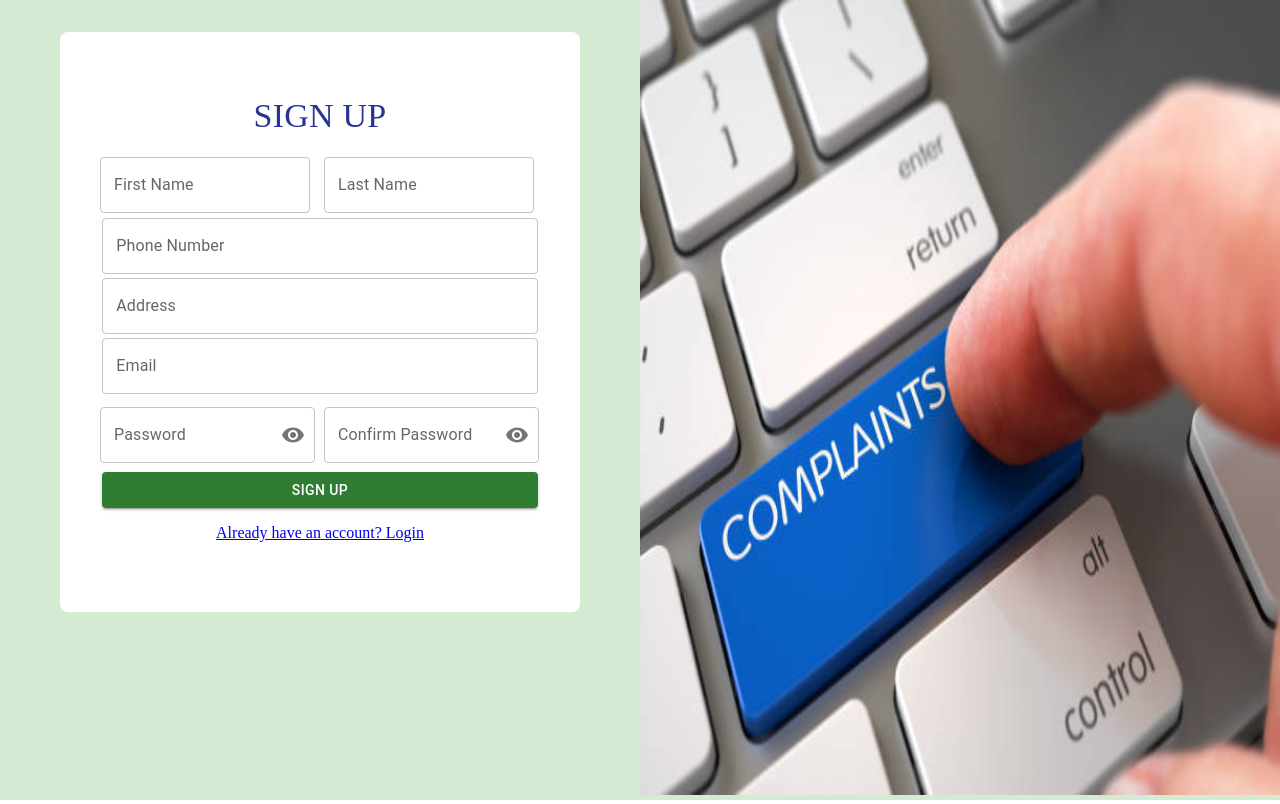
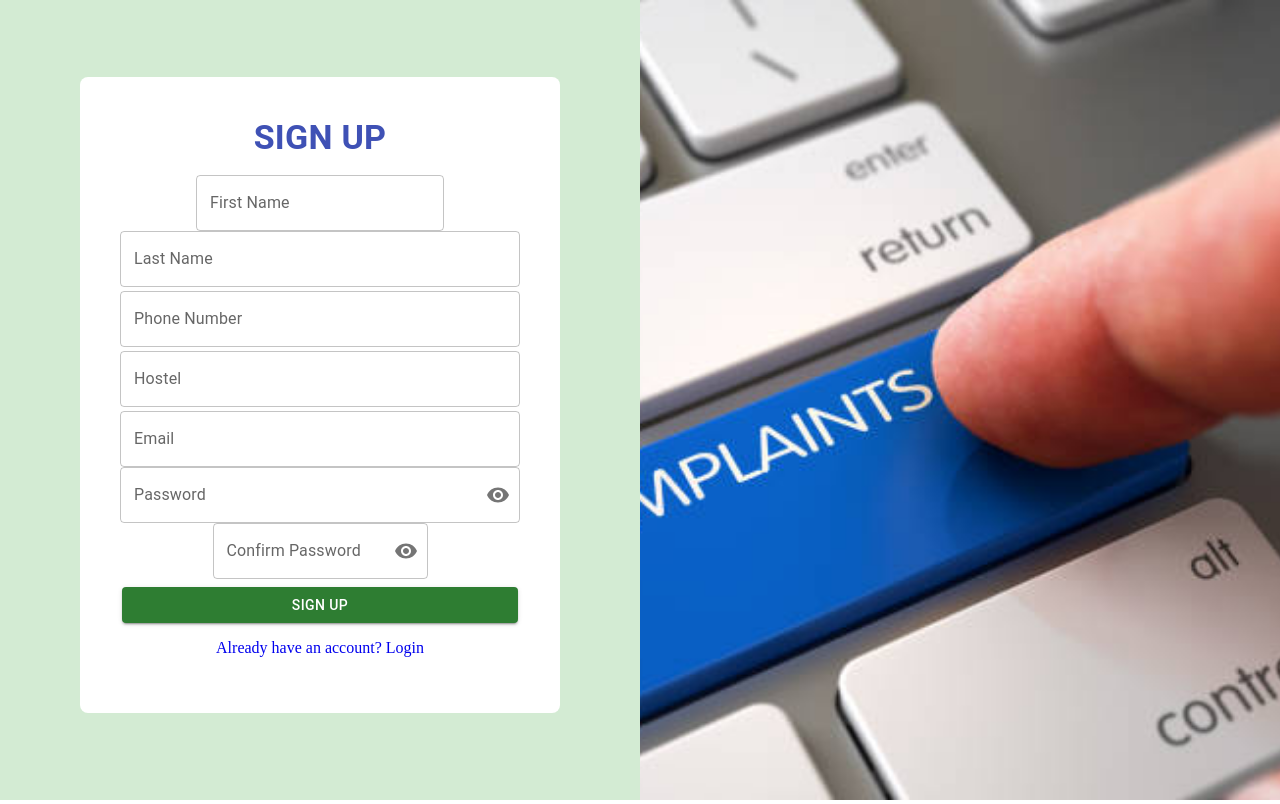
Before and after one commit to tushargautam3112/MNNIT-HCMS, a React (Create React App) app in the folder frontend/: page /signup in a window 1280 px wide. Built offline with nearby package versions, Linux system fonts and the light colour scheme; a web font is replaced by a local one.

Commit message:
Announcements of Main Page

```diff
--- a/frontend/src/App.css
+++ b/frontend/src/App.css
@@ -1,5 +1,6 @@
 *{
     -ms-overflow-style: none;
+    text-decoration: none;
 }
 ::-webkit-scrollbar {
     display: none;
--- a/frontend/src/Screens/ServicesScreen.js
+++ b/frontend/src/Screens/ServicesScreen.js
@@ -125,7 +125,7 @@ const ServicesScreen = () => {
 
       {/* Main Grid Layout */}
       <div css={formContainer}>
-      <Typography variant="h4" sx={{ fontWeight: "bold", color: "#0047AB", mb: 2, textAlign: "center", fontWeight:"bold" }}>
+      <Typography variant="h4" sx={{ fontWeight: "bold", color: "#0047AB", mb: 5, textAlign: "center", fontWeight:"bold" }}>
               Common Services
             </Typography>
         <Grid container spacing={4}>
--- a/frontend/src/Screens/complaintScreen.js
+++ b/frontend/src/Screens/complaintScreen.js
@@ -14,6 +14,30 @@ import { getRoles } from '../actions/userRoleActions'
 import { getComplaints } from '../actions/complaintActions.js';
 import Loader from '../components/Loader.js'
 import { useNavigate } from 'react-router-dom';
+
+
+/** @jsxImportSource @emotion/react */
+import { css } from '@emotion/react';
+
+const formContainer = css`
+  display: flex;
+  flex-direction: column;
+  padding: 2rem;
+  padding-bottom: 80px;
+  background: #fff;
+  border-radius: 12px;
+  box-shadow: 0 4px 20px rgba(0, 0, 0, 0.1);
+  width: 100%;
+  max-width: 700px;
+  margin: 100px auto;
+  transform: translateX(-60px)
+`;
+
+const pageWrapper = css`
+  min-height: 100vh;
+  background:  #D2FAFA;
+  padding-top: 1.8rem;
+`;
 
 const ComplaintScreen = () => {
   const [filters, setFilters] = useState([]);
@@ -68,29 +92,27 @@ const ComplaintScreen = () => {
 
 
   return (
-    <div>
+    <div css={pageWrapper}>
       <Header />
-      <Grid container direction="row" spacing={2} marginLeft="2px">
-        <Grid item xs={2} sx={{ margin: "5% 0 0 2%", height: '88vh' }}>
+      <Grid container direction="row" spacing={2} marginLeft="2px" sx={{ background:"#D2FAFA"}} >
+        <Grid item xs={2} sx={{ margin: "0 0 0 0", height: '100vh', background: "white", position: "fixed" }} >
           <Typography
             variant="h5"
-            padding={1}
             sx={{
               color: "#283593",
-              fontFamily: "Arizonia",
               marginBottom: 0,
-              marginTop: "1px",
+              margin: "70px 0 10px 10px",
+              background:"white"
             }}
           >FILTER</Typography>
           <Typography variant="body"
             sx={{
-              fontFamily: "Arizonia",
               marginBottom: 0,
               marginTop: "10px",
             }}>
             STATUS :
           </Typography>
-          <FormControl sx={{ marginTop: "5%" }}>
+          <FormControl>
             <FormControlLabel value="Pending" control={<Checkbox onChange={e => handleChange(e)} />} label="Pending" />
 
             <FormControlLabel value="Assigned" control={<Checkbox onChange={e => handleChange(e)} />} label="Assigned" />
@@ -106,16 +128,19 @@ const ComplaintScreen = () => {
             }}>
             DEPARTMENT :
           </Typography>
+          <Divider/>
           {roles && roles.map(role => <FormControlLabel value={role.slug} control={<Checkbox onChange={e => handleChecked(e, role.slug)} />} label={role.name} key={role._id} />)}
           <Button color="success" onClick={applyFilter} variant="contained">APPLY FILTER</Button>
         </Grid>
         <Divider orientation="vertical" flexItem={true} />
-        <Grid item xs={6} sx={{ textAlign: "center", margin: "5% 0 5% 0", }}>
+        <Grid css={formContainer} item sx={{ textAlign: "center", background: "white" }}>
+        <Typography variant="h4" sx={{ fontWeight: "bold", color: "#0047AB", mt:"20px", textAlign: "center", }}>
+              Your Complaints
+            </Typography>
           {loading && <Loader />}
           {!loading && complaints && complaints.map(complaint => (<Complaints complaintData={complaint} key={complaint.id}/>))}
         </Grid>
-        <Divider orientation="vertical" flexItem={true} />
-        <Grid item md={3} sx={{ margin: "6% 2% 0 2%" }}>
+        <Grid item sx={{ margin: "6% 2% 0 2%" , background: "white", position:"fixed", borderRadius: "20px" ,right:0, boxShadow: "0 4px 8px 0 rgba(0, 0, 0, 0.2)"}}>
           <DynamicFeedIcon sx={{ margin: "0 45%" }} fontSize="large" />
           <Typography
             variant="h5"
@@ -123,7 +148,6 @@ const ComplaintScreen = () => {
             padding={1}
             sx={{
               color: "#283593",
-              fontFamily: "Arizonia",
             }}
           >
             Register a Complaint
--- a/frontend/src/Screens/signUpScreen.js
+++ b/frontend/src/Screens/signUpScreen.js
@@ -1,4 +1,4 @@
-import React,{ useState, useEffect } from "react";
+import React, { useState, useEffect } from "react";
 import {
   Box,
   Button,
@@ -8,8 +8,8 @@ import {
   InputLabel,
   OutlinedInput,
   FormControl,
+  Grid,
 } from "@mui/material";
-import Grid from "@mui/material/Grid";
 import { Link } from "react-router-dom";
 import Visibility from "@mui/icons-material/Visibility";
 import VisibilityOff from "@mui/icons-material/VisibilityOff";
@@ -19,11 +19,9 @@ import { useDispatch, useSelector } from "react-redux";
 import Message from "../components/Message";
 import Loader from "../components/Loader";
 import { useNavigate } from "react-router-dom";
-import {register} from "../actions/userActions.js";
+import { register } from "../actions/userActions.js";
 
 const SignUpScreen = () => {
-
-
   const [inputs, setInputs] = useState({
     firstName: "",
     lastName: "",
@@ -35,15 +33,17 @@ const SignUpScreen = () => {
     showPassword: false,
     showConfirmPassword: false,
   });
-  const handleChange = e => {
-    setInputs(prevState => ({
+
+  const handleChange = (e) => {
+    setInputs((prevState) => ({
       ...prevState,
       [e.target.name]: e.target.value,
     }));
   };
+
   const [message, setMessage] = useState("");
   const dispatch = useDispatch();
-  const userRegister = useSelector(state => state.userRegister);
+  const userRegister = useSelector((state) => state.userRegister);
   const navigate = useNavigate();
 
   const { loading, error, userInfo } = userRegister;
@@ -68,11 +68,11 @@ const SignUpScreen = () => {
     });
   };
 
-  const handleSubmit = e => {
+  const handleSubmit = (e) => {
     e.preventDefault();
     if (inputs.password !== inputs.confirmPassword)
-      setMessage("Passwords Don't match");
-    else
+      setMessage("Passwords don't match");
+    else {
       dispatch(
         register(
           inputs.firstName,
@@ -83,123 +83,106 @@ const SignUpScreen = () => {
           inputs.password
         )
       );
+    }
   };
 
   return (
     <>
-      {message && <Message severity="error" message={message} open={true}/>}
-      {error && <Message severity="error" message={error} open={true}/>}
+      {message && <Message severity="error" message={message} open={true} />}
+      {error && <Message severity="error" message={error} open={true} />}
       <div style={{ backgroundColor: "#d3ebd3", margin: 0, height: "100vh" }}>
         <Grid container>
           <Grid item md={6} xs={12}>
             <form onSubmit={handleSubmit}>
               <Box
                 display="flex"
-                flexDirection={"column"}
-                maxWidth={440}
+                flexDirection="column"
+                maxWidth={400}
                 alignItems="center"
-                justifyContent={"center"}
+                justifyContent="center"
                 margin="auto"
-                marginTop={4}
+                marginTop={width > 1000 ? "12%" : "20%"}
                 padding={5}
                 borderRadius={2}
-                style={{ backgroundColor: "white", height: 500 }}
-                //boxShadow={"2px 2px 5px #ccc"}
+                bgcolor="white"
                 sx={{
-                  ":hover": {
-                    boxShadow: "5px 5px 10px #ccc",
-                  },
+                    boxShadow: "4px 4px 8px #666/20",
                 }}
               >
                 <Typography
                   variant="h4"
-                  textAlign={"center"}
-                  padding={1}
+                  textAlign="center"
+                  paddingBottom={2}
                   sx={{
-                    color: "#283593",
-                    fontFamily: "Arizonia",
-                    marginTop: "1px",
+                    color: "#3f51b5",
+                    fontWeight: 600,
                   }}
                 >
                   SIGN UP
                 </Typography>
-                <Grid container spacing={1} sx={{ marginTop: "1%" }}>
-                  <Grid item md={6}>
-                    <FormControl sx={{ width: 210 }} variant="outlined">
+
+
+                    <FormControl md={4} variant="outlined">
                       <InputLabel htmlFor="firstName">First Name</InputLabel>
                       <OutlinedInput
                         id="firstName"
                         value={inputs.firstName}
                         onChange={handleChange}
                         inputProps={{ "aria-label": "firstName" }}
-                        label="firstName"
+                        label="First Name"
                         name="firstName"
                       />
                     </FormControl>
-                  </Grid>
-                  <Grid item md={6}>
-                    <FormControl sx={{ width: 210 }} variant="outlined">
+
+                    <FormControl sx={{ width: "100%" }} variant="outlined">
                       <InputLabel htmlFor="lastName">Last Name</InputLabel>
                       <OutlinedInput
                         id="lastName"
                         value={inputs.lastName}
                         onChange={handleChange}
                         inputProps={{ "aria-label": "lastName" }}
-                        label="lastName"
+                        label="Last Name"
                         name="lastName"
                       />
                     </FormControl>
-                  </Grid>
-                </Grid>
-                <FormControl
-                  sx={{ width: "99%", marginTop: "1%" }}
-                  variant="outlined"
-                >
+
+                <FormControl sx={{ width: "100%", marginTop: "1%" }} variant="outlined">
                   <InputLabel htmlFor="phoneNumber">Phone Number</InputLabel>
                   <OutlinedInput
                     id="phoneNumber"
                     value={inputs.phoneNumber}
                     onChange={handleChange}
                     inputProps={{ "aria-label": "phoneNumber" }}
-                    label="phoneNumber"
+                    label="Phone Number"
                     name="phoneNumber"
                   />
                 </FormControl>
-                <FormControl
-                  sx={{ width: "99%", marginTop: "1%" }}
-                  variant="outlined"
-                >
-                  <InputLabel htmlFor="address">Address</InputLabel>
+
+                <FormControl sx={{ width: "100%", marginTop: "1%" }} variant="outlined">
+                  <InputLabel htmlFor="address">Hostel</InputLabel>
                   <OutlinedInput
                     id="address"
                     value={inputs.address}
                     onChange={handleChange}
                     inputProps={{ "aria-label": "address" }}
-                    label="address"
+                    label="Address"
                     name="address"
                   />
                 </FormControl>
 
-                <FormControl
-                  sx={{ width: "99%", marginTop: "1%" }}
-                  variant="outlined"
-                >
+                <FormControl sx={{ width: "100%", marginTop: "1%" }} variant="outlined">
                   <InputLabel htmlFor="email">Email</InputLabel>
                   <OutlinedInput
                     id="email"
                     value={inputs.email}
                     onChange={handleChange}
                     inputProps={{ "aria-label": "email" }}
-                    label="email"
+                    label="Email"
                     name="email"
                   />
                 </FormControl>
-                <Grid container spacing={1} sx={{ marginTop: "1%" }}>
-                  <Grid item md={6}>
-                    <FormControl sx={{ width: 215 }} variant="outlined">
-                      <InputLabel htmlFor="outlined-adornment-password">
-                        Password
-                      </InputLabel>
+                    <FormControl sx={{ width: "100%" }} variant="outlined">
+                      <InputLabel htmlFor="outlined-adornment-password">Password</InputLabel>
                       <OutlinedInput
                         id="outlined-adornment-password"
                         type={inputs.showPassword ? "text" : "password"}
@@ -214,25 +197,17 @@ const SignUpScreen = () => {
                               onClick={handleClickShowPassword}
                               edge="end"
                             >
-                              {inputs.showPassword ? (
-                                <VisibilityOff />
-                              ) : (
-                                <Visibility />
-                              )}
+                              {inputs.showPassword ? <VisibilityOff /> : <Visibility />}
                             </IconButton>
                           </InputAdornment>
                         }
                         label="Password"
                       />
                     </FormControl>
-                  </Grid>
-                  <Grid item md={6}>
                     <FormControl sx={{ width: 215 }} variant="outlined">
-                      <InputLabel htmlFor="outlined-adornment-Confirmpassword">
-                        Confirm Password
-                      </InputLabel>
+                      <InputLabel htmlFor="outlined-adornment-confirm-password">Confirm Password</InputLabel>
                       <OutlinedInput
-                        id="outlined-adornment-Confirmpassword"
+                        id="outlined-adornment-confirm-password"
                         type={inputs.showConfirmPassword ? "text" : "password"}
                         onChange={handleChange}
                         name="confirmPassword"
@@ -241,23 +216,19 @@ const SignUpScreen = () => {
                         endAdornment={
                           <InputAdornment position="end">
                             <IconButton
-                              aria-label="toggle password visibility"
+                              aria-label="toggle confirm password visibility"
                               onClick={handleClickShowConfirmPassword}
                               edge="end"
                             >
-                              {inputs.showConfirmPassword ? (
-                                <VisibilityOff />
-                              ) : (
-                                <Visibility />
-                              )}
+                              {inputs.showConfirmPassword ? <VisibilityOff /> : <Visibility />}
                             </IconButton>
                           </InputAdornment>
                         }
-                        label="confirmPassword"
+                        label="Confirm Password"
                       />
                     </FormControl>
-                  </Grid>
-                </Grid>
+
+
                 <Button
                   type="submit"
                   variant="contained"
@@ -266,6 +237,7 @@ const SignUpScreen = () => {
                 >
                   {loading && <Loader />}SIGN UP
                 </Button>
+
                 <p className="text-center" color="success">
                   <Link to="/login">Already have an account? Login</Link>
                 </p>
@@ -274,12 +246,12 @@ const SignUpScreen = () => {
           </Grid>
           {width > 1000 && (
             <Grid item md={6}>
-              <img
-                src={logo192}
-                alt="logo"
-                style={{ width: "100%", height: "99.4vh" }}
-              />
-            </Grid>
+            <img
+              src={logo192}
+              alt="logo"
+              style={{ width: "100%", height: "100vh", objectFit: "cover" }}
+            />
+          </Grid>
           )}
         </Grid>
       </div>
--- a/frontend/src/components/RegisterComplaint.js
+++ b/frontend/src/components/RegisterComplaint.js
@@ -139,7 +139,7 @@ const {success} = Complaint
       {success && <Message severity="success" message="Complaint Registerd!" open={true}/>}
       <Paper
         square
-        elevation={0}
+        elevation={1}
         sx={{
           display: 'flex',
           alignItems: 'center',
@@ -150,7 +150,7 @@ const {success} = Complaint
       >
         <Typography>{steps[activeStep].label}</Typography>
       </Paper>
-      <Box sx={{ height: 320, width: '99%', p: 2 }}>
+      <Box sx={{ height: 320, width: '300px', p: 2 }}>
         {steps[activeStep].description}
       </Box>
       <MobileStepper
--- a/frontend/src/components/Service.js
+++ b/frontend/src/components/Service.js
@@ -20,9 +20,9 @@ const Service = ({ serviceData, refresh }) => {
     return (
         <div>
             {success && <Message open={true} severity="success" message="Service Deleted" />}
-            <Card sx={{ margin: "2%" }} variant='outlined'>
+            <Card sx={{ margin: "1%" }} variant='outlined'>
                 <CardContent>
-                    <Grid container direction="row" spacing={2}>
+                    <Grid container direction="row" spacing={1}>
                         <Grid item md={12}>
                             {serviceData.description}
                         </Grid>
--- a/frontend/src/components/adminMenu.js
+++ b/frontend/src/components/adminMenu.js
@@ -126,7 +126,7 @@ function AdminMenu(props) {
       <CssBaseline />
       <AppBar
         position="fixed"
-        elevation={9}
+        elevation={6}
         sx={{
           width: { sm: `calc(100% - ${drawerWidth}px)` },
           ml: { sm: `${drawerWidth}px` },
--- a/frontend/src/components/complaints.js
+++ b/frontend/src/components/complaints.js
@@ -51,7 +51,7 @@ const Complaints = ({ complaintData }) => {
     )
 
   return (
-    <Card sx={{ margin: "5% 6% -3% 6%", maxWidth: 550, }}>
+    <Card sx={{ margin: "5% 6% -3% 6%", maxWidth: 650, }} variant="outlined">
       {success && <Message severity="success" open={true} message="Complaint Deleted" />}
 
       <CardContent>
--- a/frontend/src/components/header.js
+++ b/frontend/src/components/header.js
@@ -148,7 +148,6 @@ export default function Header() {
             padding={1}
             sx={{
               color: "#283593",
-              fontFamily: "Arizonia",
               marginBottom: 0,
               marginTop: "1px",
             }}
@@ -163,7 +162,7 @@ export default function Header() {
         </DialogActions>
       </Dialog>
       <Box sx={{ flexGrow: 1 }}>
-        <AppBar position="fixed" elevation={0} style={{ background: '#fff', borderBottom: '#388e3c 3px solid', color: '#388e3c' }}>
+        <AppBar position="fixed" elevation={3} style={{ background: '#fff', borderBottom: '#388e3c 3px solid', color: '#388e3c' }}>
           <Toolbar>
 
             <Typography variant="h5" component="div" sx={{ flexGrow: 1, marginLeft: "10px" }} onClick={navigateHomePage}>
```
Also changed, not shown: frontend/src/Screens/loginScreen.js (+64 -113 lines), frontend/src/Screens/residentScreen.js (+6 -1 lines).
